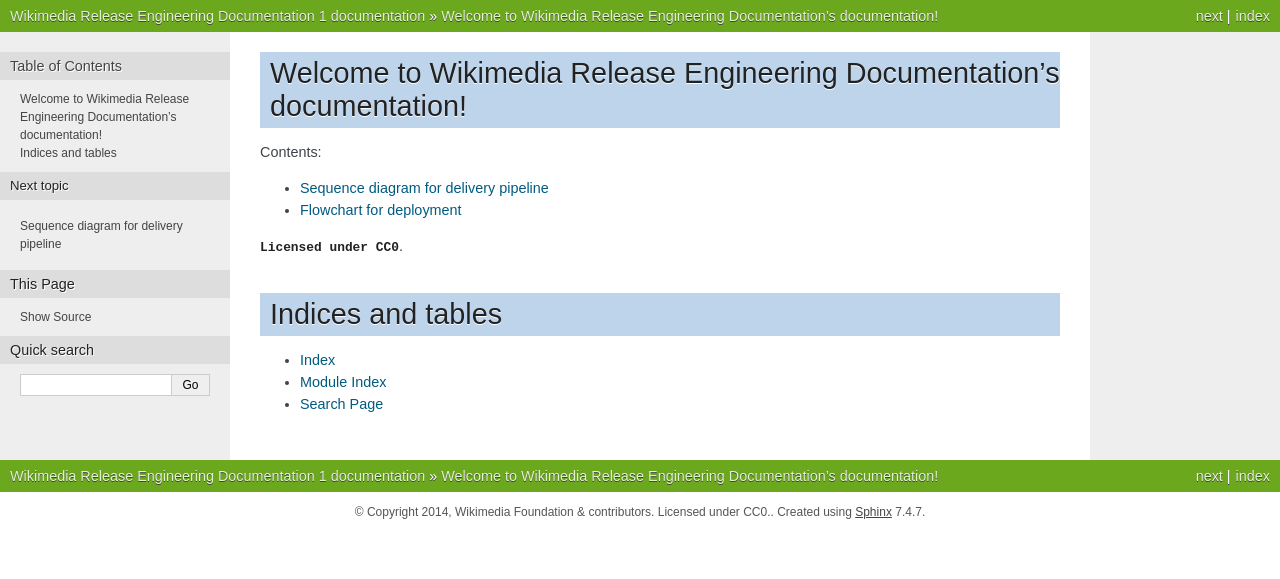
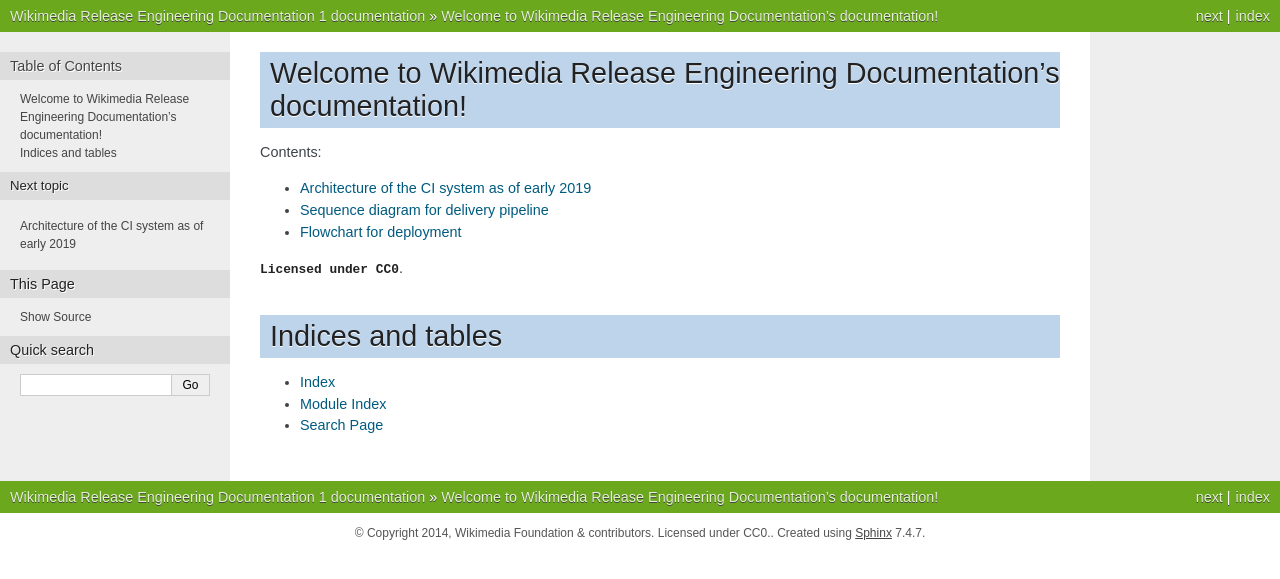
Before and after one commit to wikimedia/mediawiki-tools-releng, a Sphinx documentation site: the page built from source/index.rst, in a window 1280 px wide. Shown: the top 579 px of the page. Built offline with Sphinx 7.4.7, drawn with Linux system fonts in a browser that asks for light colours.

Commit message:
Add: CI architecture diagram
For discussion within the team.

Change-Id: Ic5fd6b8be2477f9e0985c564a878ff6834655f21

```diff
--- /dev/null
+++ b/source/ci-arch/index.rst
@@ -0,0 +1,6 @@
+:title: CI architecture
+
+Architecture of the CI system as of early 2019
+=============================================================================
+
+.. blockdiag:: ci.diag
--- a/source/index.rst
+++ b/source/index.rst
@@ -11,6 +11,7 @@
 .. toctree::
    :maxdepth: 2
 
+   ci-arch/index.rst
    deliverypipeline/index.rst
    devdeployflow/index.rst
 
```
Also changed, not shown: 2 other files.
